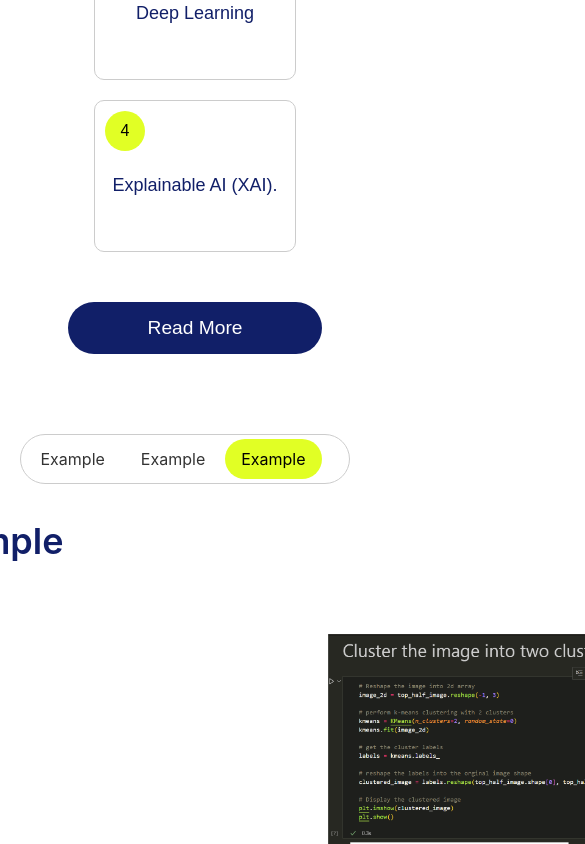
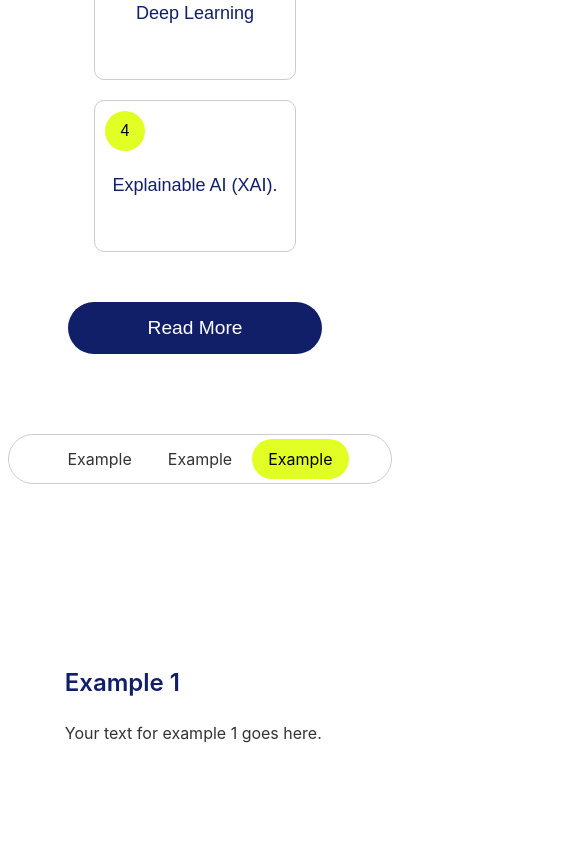
Before and after one commit to Chrisawgey/LipReadv.1, a React (Vite) app in the folder my-first-react-app/: page / in a window 390 px wide. Shown: the part 1787-2631 px from the top of the page, 585 px wide, since content can reach past the window. Built offline with nearby package versions, Linux system fonts and the light colour scheme.

Commit message:
almost done with this

```diff
--- a/my-first-react-app/src/Components/bodytwo.css
+++ b/my-first-react-app/src/Components/bodytwo.css
@@ -19,9 +19,8 @@
     position: sticky;
     top: 6rem;
     border: 1px solid #ccc;
-    width: 320px;
-  }
-
+    width: 290px;
+}
 
 /* Styles for each navbar item */
 #bodyTwo .bodyTwo-nav-item {
@@ -39,59 +38,111 @@
     color: rgb(0, 0, 0); /* White text when active */
 }
 
-
 #bodyTwo .bodyTwo-content {
     display: flex;
     flex-direction: row;
     align-items: flex-start;
-    justify-content: center;
+    justify-content: space-between;
+    flex-wrap: wrap; /* Allow wrapping for smaller screens */
 }
 
 #bodyTwo .bodyTwo-text-container {
-    display: block;
+    display: flex;
+    flex-direction: column;
+    justify-content: center;
     flex: 1;
     padding: 10px 0; /* Adjusted padding */
-    max-width: 100px;
-    text-align: center; /* Center align text */
-    /* background: #f0f0f0; */ /* Remove or comment out this line */
+    max-width: 50%; /* Ensure the text container takes up half the space */
+    text-align: left; /* Align text to the left */
+    box-sizing: border-box; /* Ensure padding is included in the width calculation */
 }
-
 
 #bodyTwo .bodyTwo-image-container {
     flex: 1;
     position: sticky;
-    top: 60px;
-    max-width: 600px;
-    height: 400px;
+    top: 100px;
+    max-width: 50%; /* Ensure the image container takes up half the space */
+    height: 500px;
     display: flex;
     justify-content: center;
     align-items: center;
     z-index: 999;
+
+    border-radius: 15px; /* Rounded corners */
+    overflow: hidden;
+    background: rgb(255, 255, 255);
+    padding-top: 70px;
+    box-sizing: border-box; /* Ensure padding is included in the width calculation */
 }
 
 #bodyTwo .bodyTwo-image-container img {
     max-width: 100%;
     max-height: 100%;
     display: block;
-    margin-top: 300px;
-    margin-left: 500px;
+    margin: 0; /* Remove margins */
+    border-radius: 15px; /* Matching the container's border radius */
 }
 
 #bodyTwo .bodyTwo-text-section {
-    height: 100vh;
-    padding: 20px;
-    border-bottom: 1px solid #ddd;
+    height: 50vh;
+    padding: 60px 60px 60px 200px; /* Adjusted left padding */
+
+    display: flex;
+    flex-direction: column;
+    justify-content: center;
+    align-items: flex-start; /* Align items to the left */
+    text-align: left; /* Align text to the left */
+    box-sizing: border-box; /* Ensure padding is included in the width calculation */
 }
 
 #bodyTwo .bodyTwo-text-section h2 {
     color: #111f68;
-    font-size: 36px; /* Adjusted font size */
+    font-size: 2rem; /* Use responsive units */
     font-weight: 600;
     margin-bottom: 20px; /* Adjusted margin */
 }
 
 #bodyTwo .bodyTwo-text-section p {
     color: #333;
-    font-size: 20px; /* Adjusted font size */
+    font-size: 1.125rem; /* Use responsive units */
     line-height: 1.5;
+    margin: 0; /* Ensures there is no extra margin around paragraphs */
 }
+
+/* Responsive styles */
+@media (max-width: 768px) {
+    #bodyTwo {
+        padding-left: 2%;
+        padding-right: 2%;
+    }
+
+    #bodyTwo .bodyTwo-navbar {
+        width: 100%;
+        justify-content: center; /* Center navbar items */
+    }
+
+    #bodyTwo .bodyTwo-content {
+        flex-direction: column; /* Stack items vertically */
+        align-items: center;
+    }
+
+    #bodyTwo .bodyTwo-text-container,
+    #bodyTwo .bodyTwo-image-container {
+        max-width: 100%;
+        padding: 10px 0; /* Adjust padding for smaller screens */
+        position: static; /* Make images static */
+        height: auto; /* Adjust height */
+    }
+
+    #bodyTwo .bodyTwo-text-section {
+        padding: 20px; /* Reduce padding for smaller screens */
+    }
+
+    #bodyTwo .bodyTwo-text-section h2 {
+        font-size: 1.5rem; /* Reduce font size */
+    }
+
+    #bodyTwo .bodyTwo-text-section p {
+        font-size: 1rem; /* Reduce font size */
+    }
+}
--- a/my-first-react-app/src/Components/lowerb.jsx
+++ b/my-first-react-app/src/Components/lowerb.jsx
@@ -13,7 +13,7 @@ export default function BodyTwo() {
         const handleScroll = () => {
             const sectionTop = section.offsetTop;
             const scrollY = window.scrollY;
-            const sectionHeight = window.innerHeight;
+            const sectionHeight = window.innerHeight * 0.5; // 50vh in pixels
 
             if (scrollY >= sectionTop && scrollY < sectionTop + sectionHeight * 4) {
                 const currentSectionIndex = Math.floor((scrollY - sectionTop) / sectionHeight) + 1;
```
